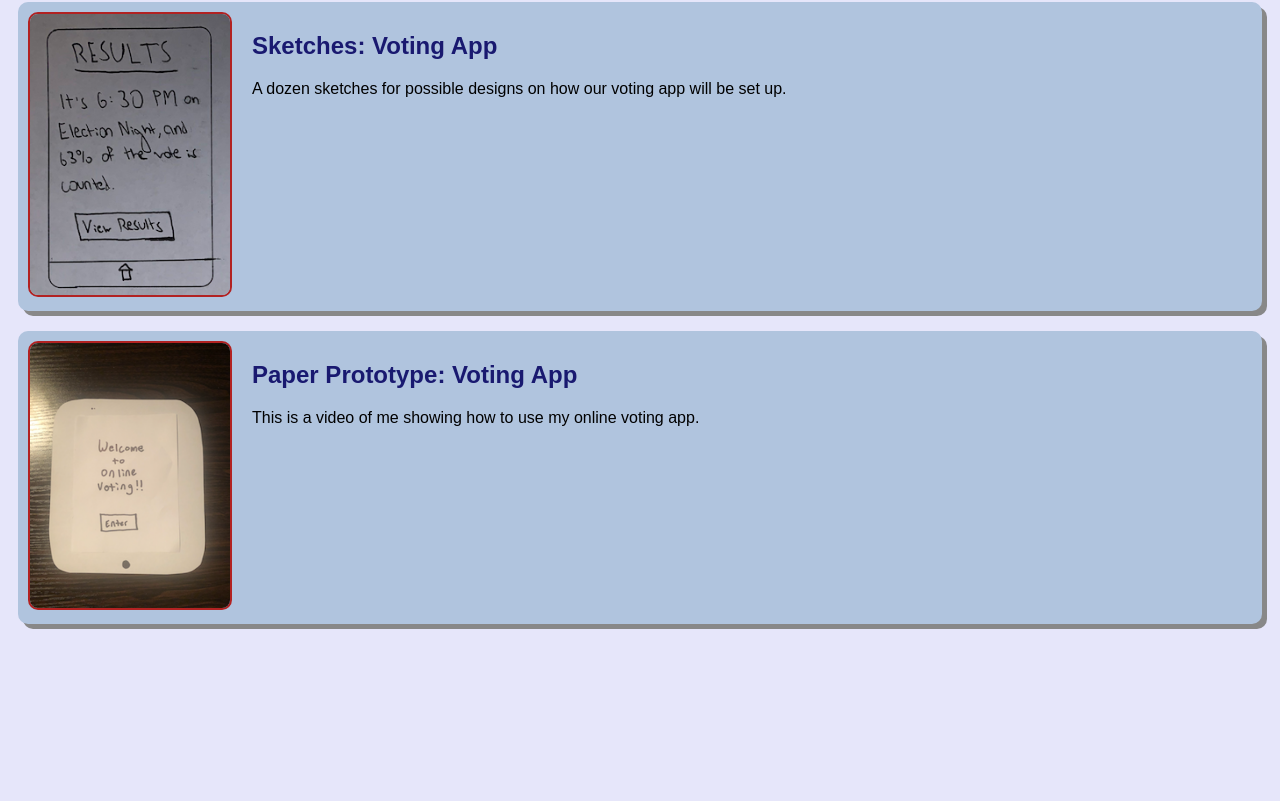
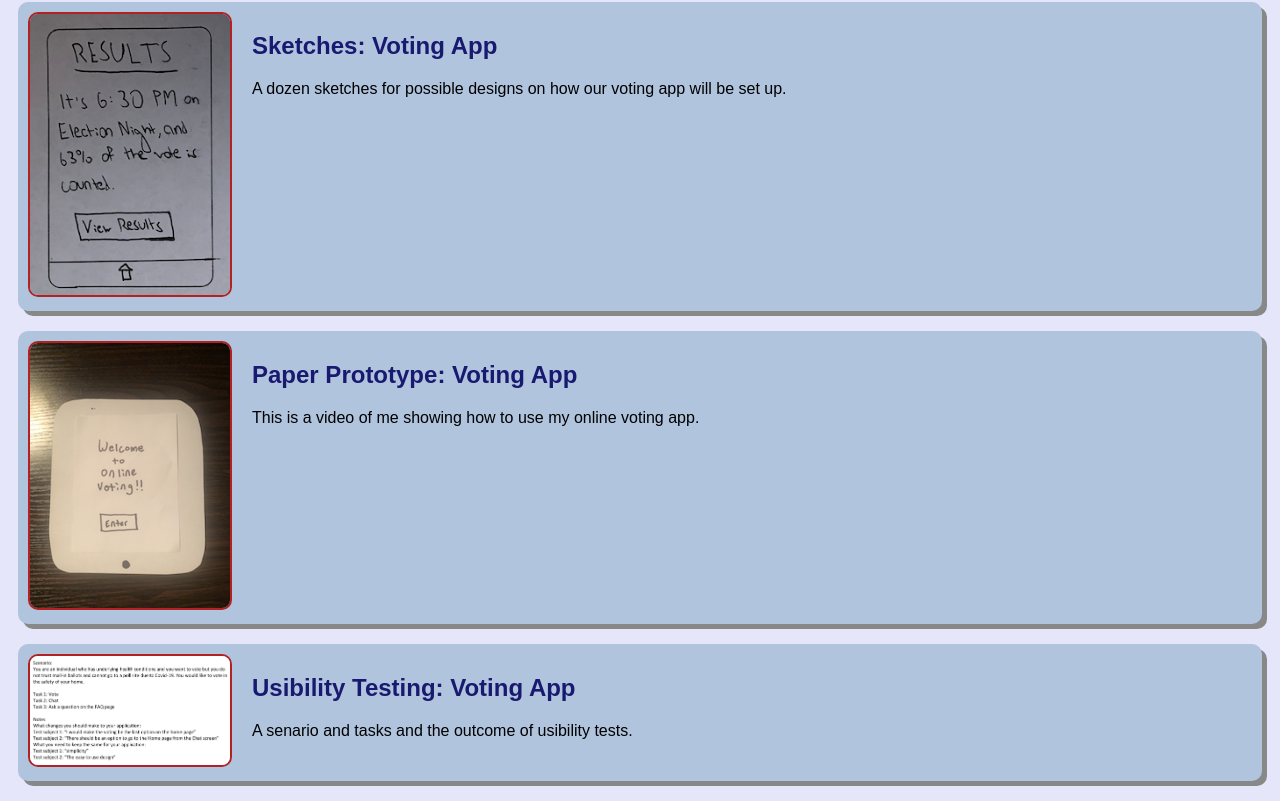
Before and after one commit to austinjnagel/austinjnagel.github.io, a plain HTML site: page index.html in a window 1280 px wide. Shown: the part 847-1648 px from the top of the page. Before the commit the page ends 1491 px from the top, so only its background shows below. Drawn offline with Linux system fonts and the light colour scheme.

Commit message:
Add files via upload

```diff
--- a/index.html
+++ b/index.html
@@ -70,6 +70,16 @@
             </p>
         </section>
     </Section>
+              <!-- Usibility Testing Assignment -->
+         <Section class= "assignment">
+             <a href="FIles/Usability Testing.pdf"><img src ="images/Usability Testing.png"></a>
+            <section class="ass-details">
+                <a href="FIles/Usability Testing.pdf"><h2>Usibility Testing: Voting App</h2></a>
+                  <p>
+                 A senario and tasks and the outcome of usibility tests.
+            </p>
+        </section>
+    </Section>
 </div>
     </body>
 </html>
```
Also changed, not shown: images/Usability Testing.png (added), 1 other file.
